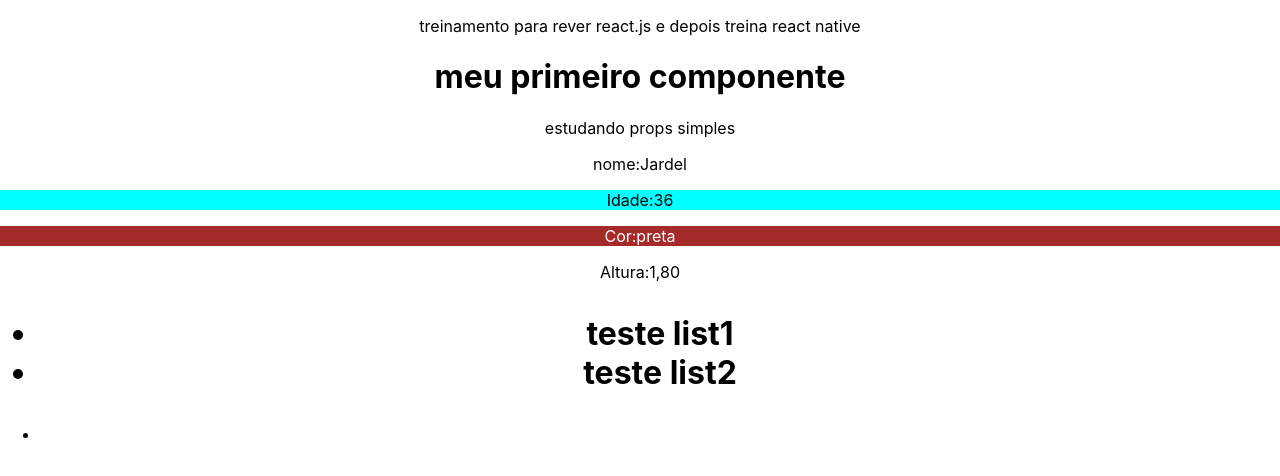
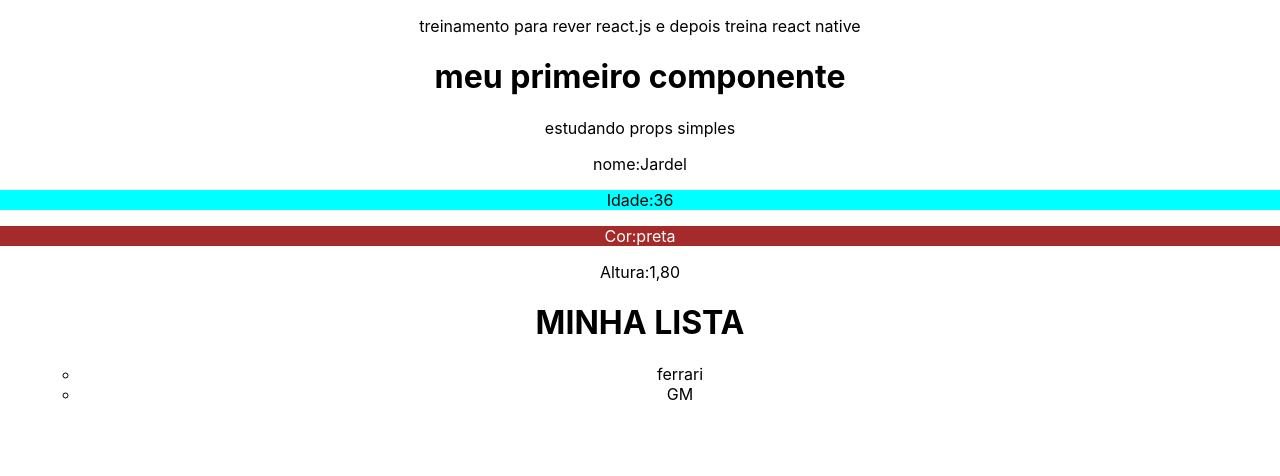
Before and after one commit to jadelcruz1/my-app--react, a React (Create React App) app: page / in a window 1280 px wide. Shown: the top 476 px of the page. Built offline with nearby package versions, Linux system fonts and the light colour scheme.

Commit message:
reaproveitando codigo fragments em React js

```diff
--- a/src/App.js
+++ b/src/App.js
@@ -3,7 +3,7 @@ import './App.css';
 import HelloWorld from './components/HelloWorld';
 import SayMyName from './components/SayMyName';
 import List from './components/List';
-import Item from './components/Item';
+
 
 function App() {
   return (
@@ -15,7 +15,7 @@ function App() {
       <SayMyName nome="Jardel" idade="36" altura="1,80" cor="preta" />
 
       <List />
-      <Item />
+
 
     </div>
   );
--- a/src/components/Item.js
+++ b/src/components/Item.js
@@ -1,5 +1,3 @@
-import List from "./List";
-
 function Item(props) {
     return(
 
--- a/src/components/List.js
+++ b/src/components/List.js
@@ -1,13 +1,16 @@
-function List(){
+import Item from "./Item"
+
+function List() {
+
     return(
 
         <>
-            <h1>
+            <h1> MINHA LISTA </h1>
              <ul>
-                <li>teste list1 </li>
-                <li>teste list2 </li>
+                <Item marca="ferrari"/>
+                <Item marca="GM" />
               </ul>
-            </h1>
+
 
         </>
     )
```
